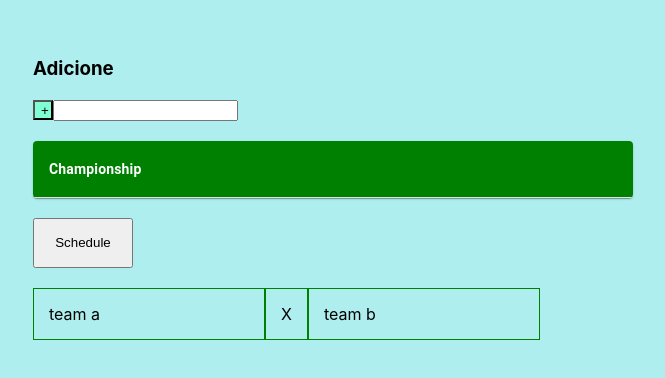
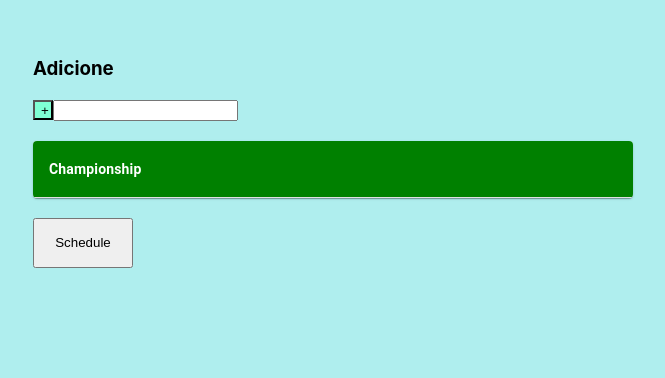
Before and after one commit to guhenrique007/championship-generator, a React (Create React App) app: page / in a window 1280 px wide. Shown: the part 262-640 px from the top of the page, without its empty margins (267-932 px from the left). Built offline with nearby package versions, Linux system fonts and the light colour scheme.

Commit message:
Add fake fixture generator

```diff
--- a/src/App.js
+++ b/src/App.js
@@ -5,6 +5,7 @@ import { InsertRow } from './Components/InsertRow/insertRow';
 import { TableChamp } from './Components/Table/TableChamp.style';
 import TeamProvider from './context/Team';
 import ParticipantProvider from './context/Participants';
+import FixtureProvider from './context/Fixtures';
 import { SchedulerButton } from './Components/SchedulerButton.style';
 import { TableFixtures } from './Components/TableFixtures/TableFixtures';
 
@@ -12,6 +13,7 @@ function App() {
   return (
     <TeamProvider>
       <ParticipantProvider>
+        <FixtureProvider>
           <AppContainer>
             <GlobalStyles />
             <h3>Adicione</h3>
@@ -20,6 +22,7 @@ function App() {
             <SchedulerButton></SchedulerButton>
             <TableFixtures></TableFixtures>
           </AppContainer>
+        </FixtureProvider>
       </ParticipantProvider>
     </TeamProvider>
   );
--- a/src/Components/InsertRow/InputField.style.js
+++ b/src/Components/InsertRow/InputField.style.js
@@ -13,7 +13,6 @@ export function InputField () {
       value={team}
       onChange={e => {
           setTeam(e.target.value)
-          //console.log(e.target.value)
         }
       }
     />
--- a/src/Components/SchedulerButton.style.js
+++ b/src/Components/SchedulerButton.style.js
@@ -1,4 +1,7 @@
 import styled from "styled-components";
+import { sortFixtures } from "../scripts/sortFixtures";
+import { useParticipant } from "../context/Participants";
+import { useFixture } from '../context/Fixtures';
 
 const StyledButton = styled.button`
   width: 100px;
@@ -6,8 +9,14 @@ const StyledButton = styled.button`
 `
 
 export function SchedulerButton () {
+  const { participants } = useParticipant();
+  const { setFixtures } = useFixture();
+
   return (
-    <StyledButton>
+    <StyledButton onClick={e => {
+      const fixturesSorted = sortFixtures(participants);
+      setFixtures(fixturesSorted);
+    }}>
       Schedule
     </StyledButton>
   )
--- a/src/Components/TableFixtures/RowFixture/RowFixture.js
+++ b/src/Components/TableFixtures/RowFixture/RowFixture.js
@@ -16,12 +16,12 @@ const VersusCell = styled(TableCell)`
   min-width: 10px;
 `;
 
-export function RowFixture () {
+export function RowFixture ({teamA, teamB}) {
   return (
     <TableRow>
-      <TableCell>team a</TableCell>
+      <TableCell>{teamA}</TableCell>
       <VersusCell>X</VersusCell>
-      <TableCell>team b</TableCell>
+      <TableCell>{teamB}</TableCell>
     </TableRow>
   )
 }
--- a/src/Components/TableFixtures/TableFixtures.js
+++ b/src/Components/TableFixtures/TableFixtures.js
@@ -1,5 +1,6 @@
 import styled from "styled-components";
 import { RowFixture } from "./RowFixture/RowFixture";
+import { useFixture } from '../../context/Fixtures';
 
 const StyledTable = styled.table`
   width: 100px;
@@ -8,9 +9,13 @@ const StyledTable = styled.table`
 `
 
 export function TableFixtures () {
+  const { fixtures } = useFixture();
+
   return (
     <StyledTable>
-      <RowFixture></RowFixture>
+      {fixtures.map((match, i) => (
+        <RowFixture teamA={match[0]} teamB={match[1]} key={i}></RowFixture>
+      ))}
     </StyledTable>
   )
 }
--- /dev/null
+++ b/src/context/Fixtures.js
@@ -0,0 +1,25 @@
+import React, {createContext, useState, useContext } from "react";
+
+const FixtureContext = createContext();
+
+export default function FixtureProvider({ children }) {
+  const [fixtures, setFixtures] = useState([]);
+
+  return (
+    <FixtureContext.Provider
+      value={{
+        fixtures,
+        setFixtures
+      }}
+    >
+      {children}
+    </FixtureContext.Provider>
+  );
+}
+
+export function useFixture() {
+  const context = useContext(FixtureContext);
+  if(!context) throw new Error("useFixture must be used within a FixtureProvider")
+  const { fixtures, setFixtures } = context;
+  return { fixtures, setFixtures };
+}
--- /dev/null
+++ b/src/scripts/sortFixtures.js
@@ -0,0 +1,12 @@
+export const sortFixtures = (participants) => {
+  if(participants.length < 2) return;
+
+  const totalParticipants = participants.length;
+
+  return participants.map((teamA) => {
+    const randomParticipant = Math.floor(Math.random() * (totalParticipants - 1))
+    const teamB = participants[randomParticipant];
+    const match = [teamA, teamB];
+    return match;
+  });
+}
```
Lines whose indentation alone changed are shown as unchanged.
